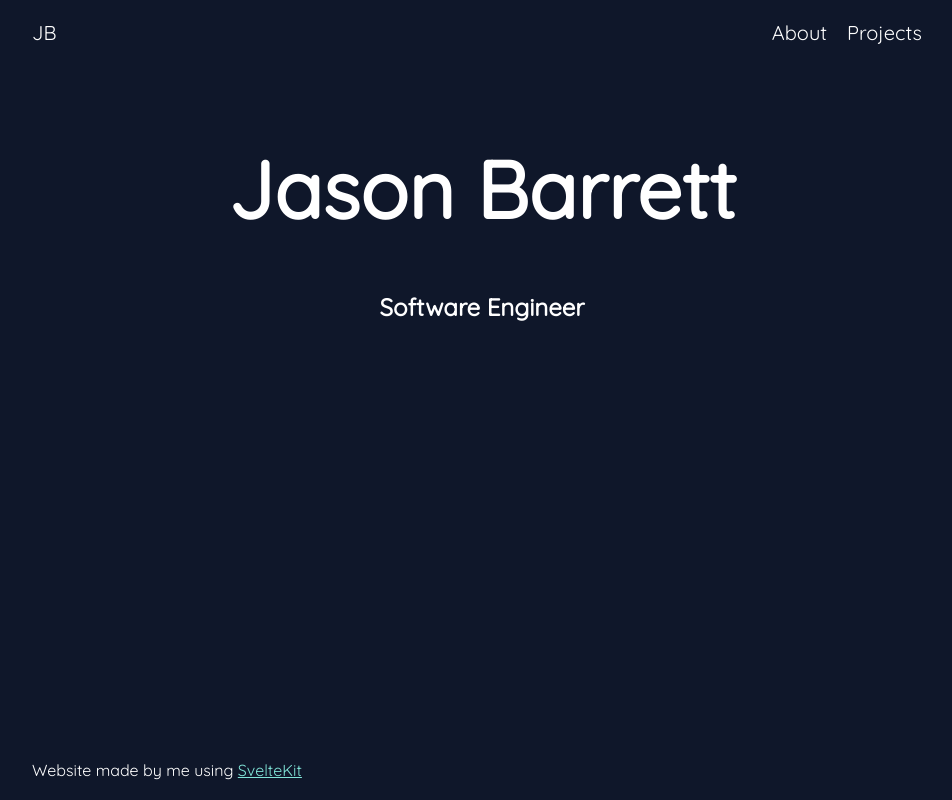
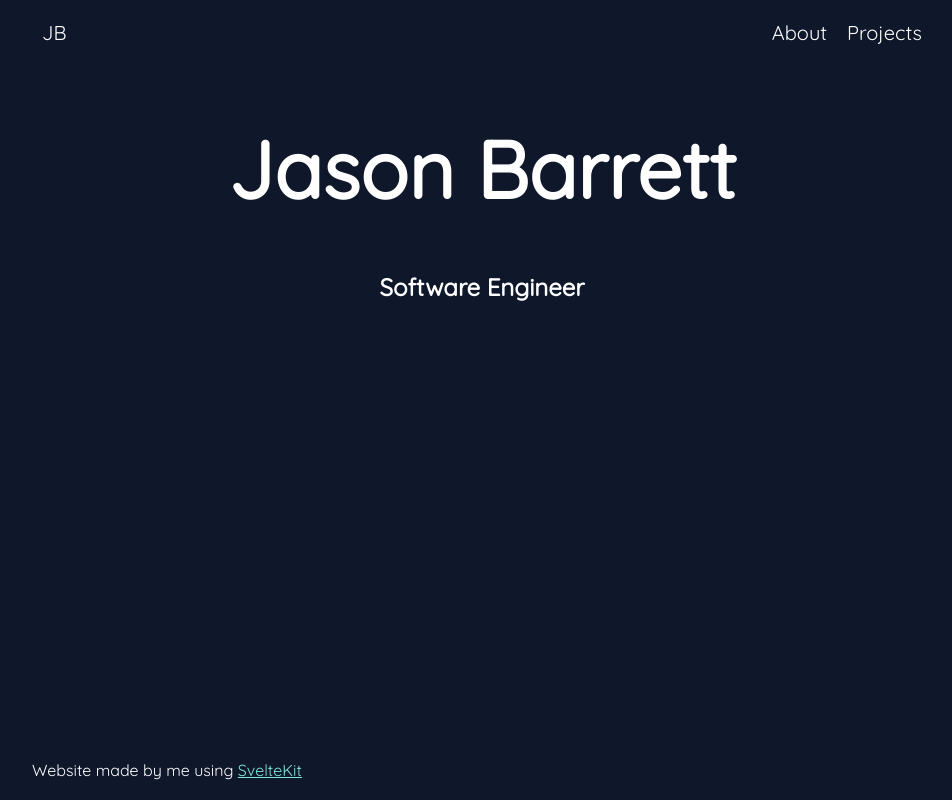
Before and after one commit to JasonBarrett-dev/JasonBarrett-dev.github.io, a SvelteKit app: page / in a window 1280 px wide. Shown: the whole page, without its empty margins (158-1110 px from the left). Built offline with nearby package versions, Linux system fonts and the light colour scheme.

Commit message:
Adjust navbar padding

```diff
--- a/src/routes/+layout.svelte
+++ b/src/routes/+layout.svelte
@@ -55,14 +55,17 @@ onNavigate((navigation) => {
     }
 
     nav ul {
-        margin-top: 0;
+        margin: 0;
     }
 
     nav li {
         list-style-type: none;
         margin: 0;
-        padding: 0 10px;
         display: inline;
+    }
+
+    nav a {
+        padding: 10px
     }
 
     li {
```
